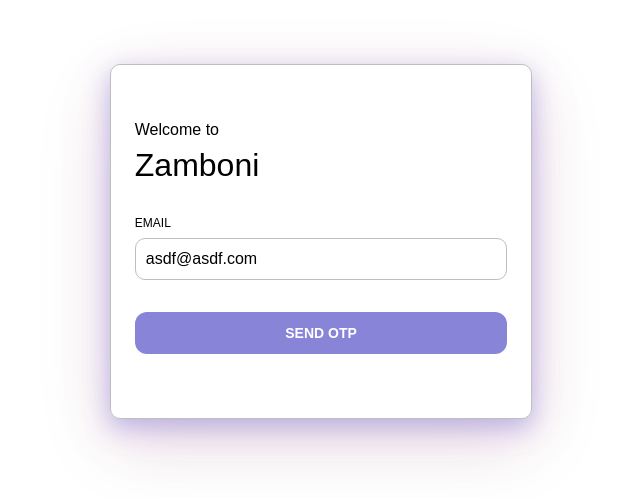
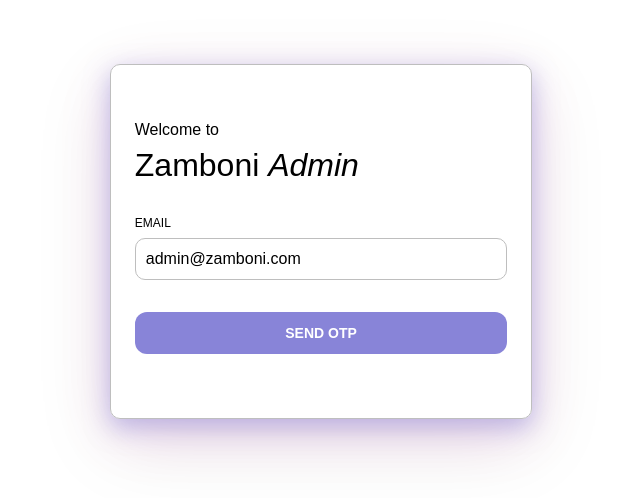
Before and after one commit to fatardy/zamboni-frontend, a React (Create React App) app: page /admin/login in a window 1280 px wide. Shown: the top 498 px of the page, without its empty margins (319-959 px from the left). Built offline with nearby package versions, Linux system fonts and the light colour scheme.

Commit message:
Add login and verify otp for admin

```diff
--- a/src/admin-pages/admin-login/index.js
+++ b/src/admin-pages/admin-login/index.js
@@ -4,12 +4,12 @@ import { toast } from 'react-toastify';
 import styles from '../../styles/login.module.scss';
 import TextInput from '../../components/text-input';
 import Button from '../../components/button';
-import { authorize } from '../../services/user/auth';
+import { authorize } from '../../services/admin/auth';
 
 export default function AdminLogin() {
   const navigate = useNavigate();
 
-  const [email, setEmail] = useState('asdf@asdf.com');
+  const [email, setEmail] = useState('admin@zamboni.com');
   const [errorMsg, setErrorMsg] = useState('');
 
   function validateEmail(e) {
@@ -32,7 +32,7 @@ export default function AdminLogin() {
 
       toast('Please enter the OTP sent to your email!');
 
-      navigate('/verify-otp', { state: { email } });
+      navigate('/admin/verify-otp', { state: { email } });
     } catch (err) {
       const e = err?.response?.data?.error?.message;
       // console.log('err', e);
@@ -51,7 +51,11 @@ export default function AdminLogin() {
       <div className={styles.card}>
         <div className={styles.header}>
           <p className={styles.text}>Welcome to</p>
-          <p className={styles.logo}>Zamboni</p>
+          <p className={styles.logo}>
+            Zamboni
+            {' '}
+            <i>Admin</i>
+          </p>
         </div>
         <div className={styles.form}>
           <TextInput label="Email" value={email} onChange={(e) => { setEmail(e.target.value); clear(); }} />
--- a/src/admin-pages/admin-verify-otp/index.js
+++ b/src/admin-pages/admin-verify-otp/index.js
@@ -6,7 +6,7 @@ import TextInput from '../../components/text-input';
 import Button from '../../components/button';
 // import { createUser } from '../../services/user';
 import CONFIG from '../../main/config';
-import { sendOtp, verifyOtp } from '../../services/user/auth';
+import { sendOtp, verifyOtp } from '../../services/admin/auth';
 
 export default function AdminVerifyOtp() {
   const { state: { email } } = useLocation();
@@ -28,16 +28,15 @@ export default function AdminVerifyOtp() {
       localStorage.setItem('@token', data.access_token);
       const userId = data?.data?.userId;
       CONFIG.AUTH_TOKEN = data.access_token;
+      CONFIG.IS_ADMIN = true;
       CONFIG.USER_ID = userId;
-      if (data.isNewUser) {
-        navigate('/onboarding');
-        return;
-      }
-      navigate('/');
+
+      navigate('/admin');
     } catch (err) {
       const e = err?.response?.data?.error?.message;
       // console.log('err', e);
       setErrorMsg(e || 'Something went wrong.. ');
+      toast('Please make sure you\'re authorized as an Admin!');
     }
   };
 
--- a/src/main/config.js
+++ b/src/main/config.js
@@ -1,10 +1,11 @@
 const CONFIG = {
-    ENDPOINT: 'http://localhost:5000/api',
+  ENDPOINT: 'http://localhost:5000/api',
 
-    USER_ID: null,
-    USERNAME: null,
+  USER_ID: null,
+  USERNAME: null,
 
-    AUTH_TOKEN: '',
+  AUTH_TOKEN: '',
+  IS_ADMIN: false,
 };
 
 export default CONFIG;
```
